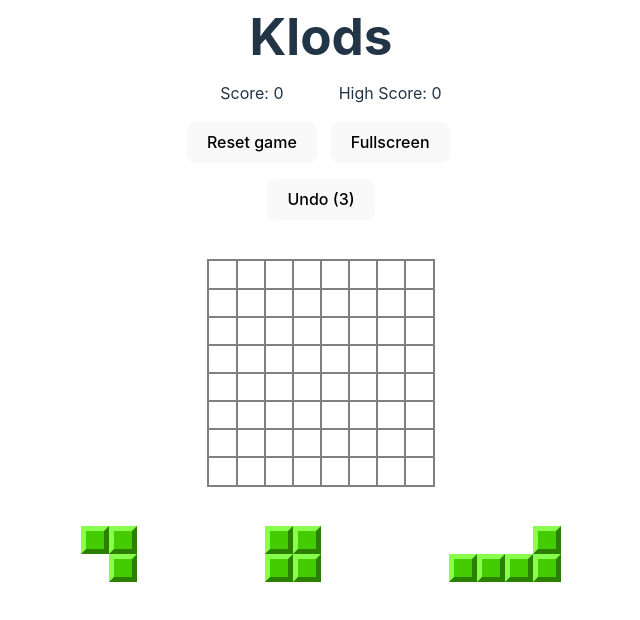
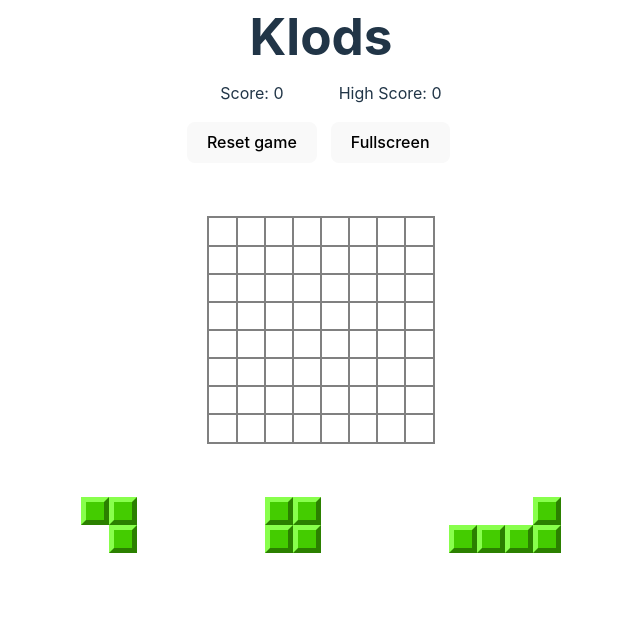
Before and after one commit to joglr/klods, a React (Vite) app: page / in a window 1280 px wide. Shown: the top 620 px of the page, without its empty margins (319-959 px from the left). Built offline with nearby package versions, Linux system fonts and the light colour scheme.

Commit message:
Hide undo

```diff
--- a/src/App.tsx
+++ b/src/App.tsx
@@ -114,7 +114,7 @@ export default function App() {
     // if (shouldSucceed !== fit) {
     //   prompt("red test", newTest)
     // }
-  }, [boardWithPreview, fit, state])
+  }, [boardWithPreview, fit, queue, state])
 
   usePointerExit(pointerUpHandler)
 
@@ -143,9 +143,9 @@ export default function App() {
             <button onClick={resetGame}>Reset game</button>
             <FullscreenButton/>
           </div>
-          <button disabled={undosLeft <= 0} className='undo' onClick={undo}>
+          {/* <button disabled={undosLeft <= 0} className='undo' onClick={undo}>
             Undo ({undosLeft})
-          </button>
+          </button> */}
         </header>
         <main className="game">
           <div className="board-wrapper">
```
